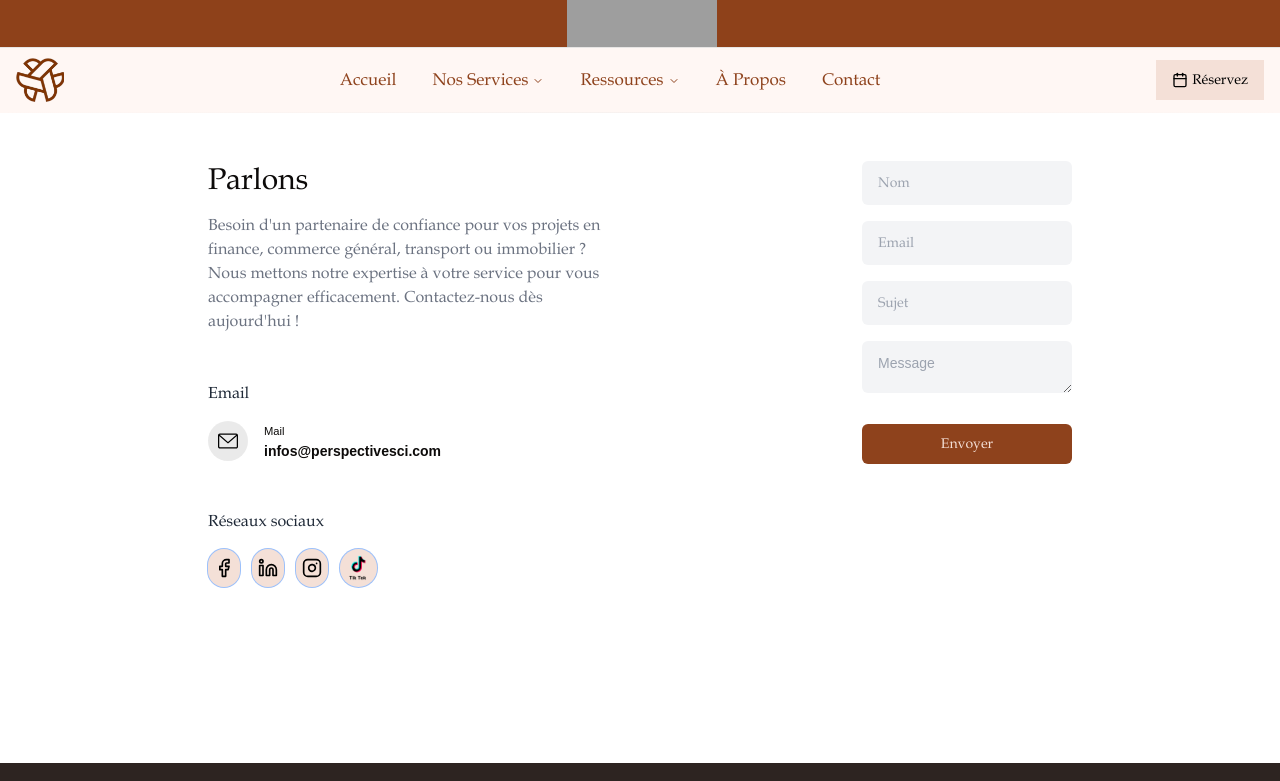
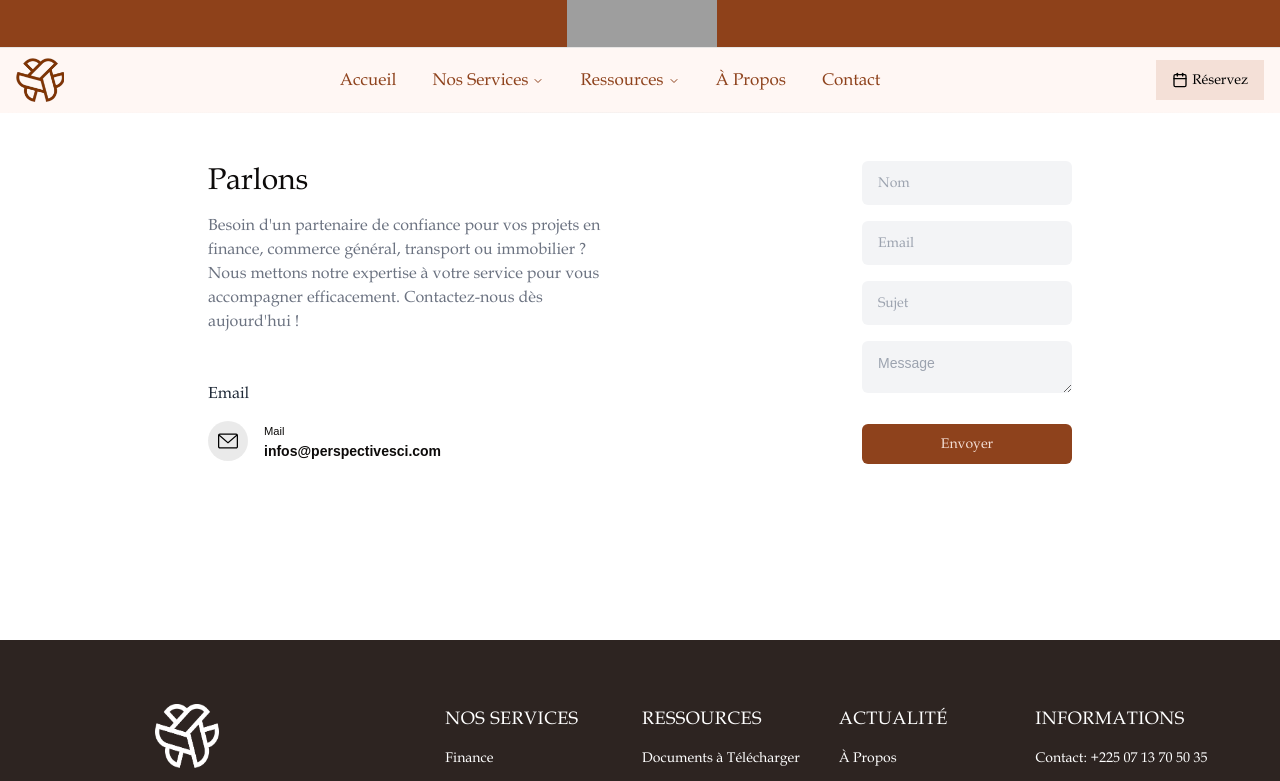
Before and after one commit to sylvayas/Perspectives, a Next.js app: page /contact_us in a window 1280 px wide. Shown: the top 781 px of the page. Built offline with nearby package versions, Linux system fonts and the light colour scheme; grey boxes are pictures that could not be loaded.

Commit message:
third commit 28mai

```diff
--- a/components/contact/form-section.tsx
+++ b/components/contact/form-section.tsx
@@ -92,42 +92,7 @@ export default function FormSection() {
               </ul>
             </div>
 
-            <div className="mt-12">
-              <h2 className="text-gray-800 text-base mb-4 font-bold">
-                Réseaux sociaux
-              </h2>
-              <div className="flex gap-3">
-                {[
-                  {
-                    href: 'https://www.facebook.com/profile.php?id=61562775252547',
-                    icon: <Icons.facebook className="w-5 h-5" />,
-                  },
-                  {
-                    href: 'https://www.linkedin.com/company/perspectivesinternational',
-                    icon: <Icons.linkedIn className="w-5 h-5" />,
-                  },
-                  {
-                    href: 'https://www.instagram.com/perspectives_ci',
-                    icon: <Icons.instagram className="w-5 h-5" />,
-                  },
-                  {
-                    href: 'https://www.tiktok.com/@perspectives_ci',
-                    icon: <Image src="/images/tiktok (1).png" alt="TikTok" width={25} height={25} />,
-                  },
-                ].map((social, index) => (
-                  <a
-                    key={index}
-                    href={social.href}
-                    target="_blank"
-                    rel="noopener noreferrer"
-                    className="p-1.5 rounded-full border-[#F4E0D7] text-black ring-1 bg-[#F4E0D7] flex justify-center items-center transition"
-                    aria-label={`Visit our ${social.href.split('.')[1]} page`}
-                  >
-                    {social.icon}
-                  </a>
-                ))}
-              </div>
-            </div>
+
           </div>
 
           <form onSubmit={handleSubmit(onSubmit)} className="ml-auto space-y-4">
```
